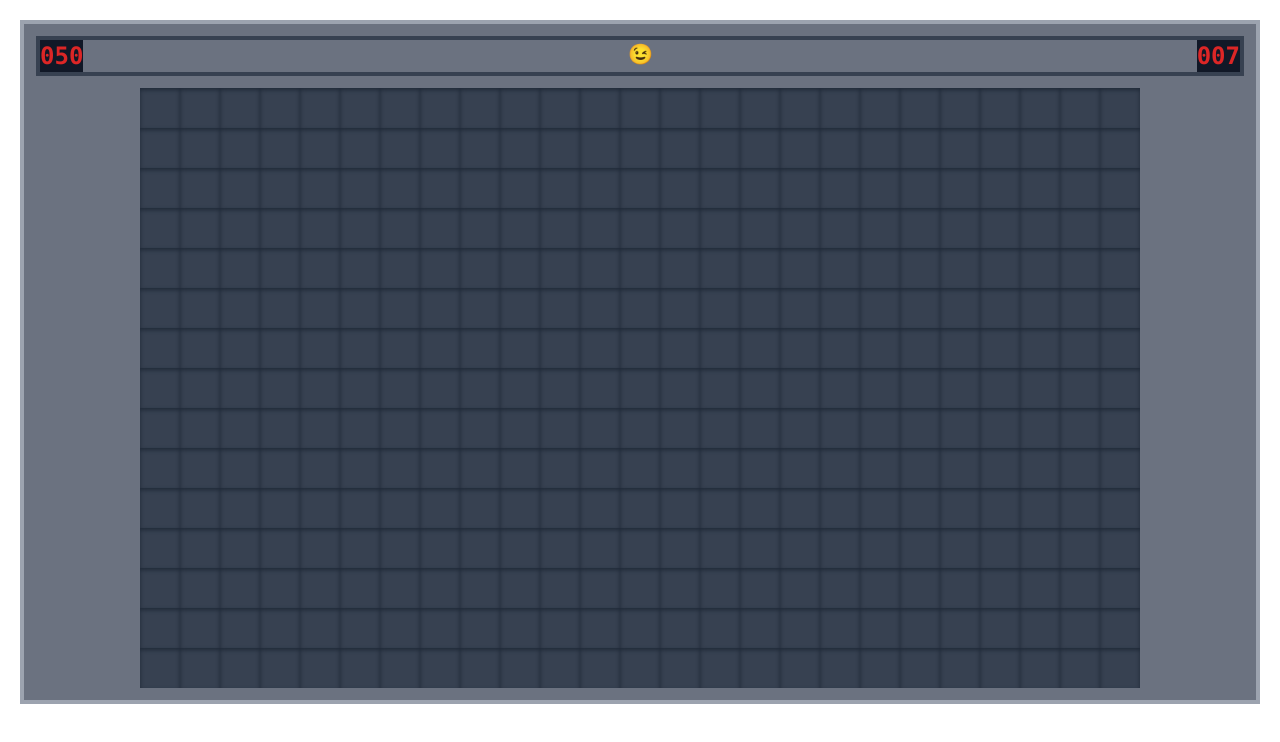
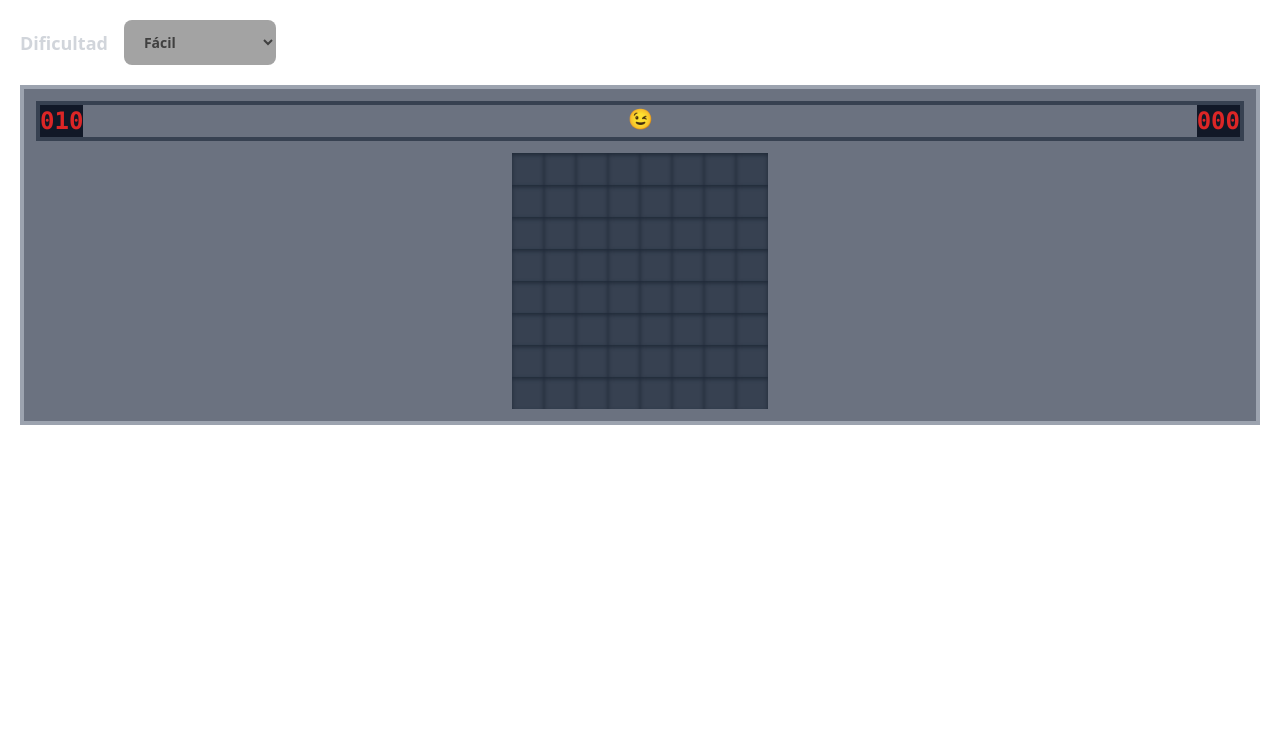
Before and after one commit to Blazmian/minesweeper, a React (Create React App) app: page / in a window 1280 px wide. Shown: the top 742 px of the page. Built offline with nearby package versions, Linux system fonts and the light colour scheme.

Commit message:
Now adjacents cells opens automatically and timer is now functional

```diff
--- a/src/App.js
+++ b/src/App.js
@@ -7,14 +7,58 @@ import Grid from "./components/Grid";
 
 const App = () => {
 
-  const [mines, setMines] = useState(50);
-  const [minesRemaining, setMinesRemaining] = useState(50);
-  const [cols, setCols] = useState(25);
-  const [rows, setRows] = useState(15);
+  const [difficulty, setDifficulty] = useState("Fácil");
+  const [mines, setMines] = useState(10);
+  const [minesRemaining, setMinesRemaining] = useState(10);
+  const [cols, setCols] = useState(8);
+  const [rows, setRows] = useState(8);
   const [grid, setGrid] = useState(GenerateMinesweeperGrid(rows, cols, mines));
+  const [gameInitialized, setGameInitialized] = useState(false);
+  const [gameOver, setGameOver] = useState(false);
+
+  const difficultyOptions = ["Fácil", "Intermedio", "Experto"]
+
+  const handleDifficultyChange = (e) => {
+    setGameInitialized(false);
+    setGameOver(false);
+    const selectedDifficulty = e.target.value;
+    setDifficulty(selectedDifficulty);
+
+    const settings = getDifficultySettings(selectedDifficulty);
+    setRows(settings.rows);
+    setCols(settings.cols);
+    setMines(settings.mines);
+    setGrid(GenerateMinesweeperGrid(settings.rows, settings.cols, settings.mines));
+    setMinesRemaining(settings.mines);
+  };
+
+  const getDifficultySettings = (difficulty) => {
+    switch (difficulty) {
+      case "Fácil":
+        return { rows: 8, cols: 8, mines: 10 };
+      case "Intermedio":
+        return { rows: 16, cols: 16, mines: 40 };
+      case "Experto":
+        return { rows: 16, cols: 33, mines: 99 };
+      default:
+        return { rows: 8, cols: 8, mines: 10 };
+    }
+  };
 
   return (
     <div className="w-full h-screen bg-white dark:bg-gray-700 p-5">
+      <div className="mb-5 flex items-center space-x-4">
+        <p className="text-lg font-semibold text-gray-300 mb-0">Dificultad</p>
+        <select
+          className="py-3 px-4 pe-9 border-transparent rounded-lg font-semibold text-sm bg-neutral-400 text-neutral-700 focus:ring-neutral-600"
+          value={difficulty}
+          onChange={(e) => handleDifficultyChange(e)}
+        >
+          {difficultyOptions.map(option => (
+            <option key={option}>{option}</option>
+          ))}
+        </select>
+      </div>
       <div className="bg-gray-500 p-3 border-4 border-gray-400">
         <div className="border-4 border-gray-700 flex justify-between mb-3">
           <TextController>
@@ -29,11 +73,13 @@ const App = () => {
           <TextController>
             <Timer
               className="text-2xl font-bold font-mono select-none text-red-600 m-0"
+              started={gameInitialized}
+              gameOver={gameOver}
             />
           </TextController>
         </div>
         <div className="flex justify-center">
-          <Grid {...{ grid, setGrid, setMinesRemaining }} />
+          <Grid {...{ grid, setGrid, setMinesRemaining, gameInitialized, setGameInitialized, gameOver, setGameOver }} />
         </div>
       </div>
     </div>
--- a/src/components/Cell.jsx
+++ b/src/components/Cell.jsx
@@ -1,6 +1,6 @@
 const Cell = ({ open, flagged, mine, adjacentMines, onClick, onRightClick }) => {
 
-    const cellClass = `h-10 w-10 transition-all duration-150 shadow-inner flex items-center justify-center shadow-gray-800 text-xl cursor-default ${flagged
+    const cellClass = `h-8 w-8 transition-all duration-150 shadow-inner flex items-center justify-center shadow-gray-800  cursor-default ${flagged
         ? "bg-gray-700"
         : open
             ? mine
--- a/src/components/Grid.jsx
+++ b/src/components/Grid.jsx
@@ -1,13 +1,47 @@
 import Cell from "./Cell";
 
-const Grid = ({ grid, setGrid, setMinesRemaining }) => {
+const Grid = ({ grid, setGrid, setMinesRemaining, gameInitialized, setGameInitialized, gameOver, setGameOver }) => {
+
+    const openAdjacentCells = (grid, row, col, visited) => {
+        const offsets = [
+            [-1, -1], [-1, 0], [-1, 1],  // Top row
+            [0, -1], [0, 1],   // Current row (left, right)
+            [1, -1], [1, 0], [1, 1],     // Bottom row
+        ];
+
+        for (const [rowOffset, colOffset] of offsets) {
+            const newRow = row + rowOffset;
+            const newCol = col + colOffset;
+
+            if (
+                newRow >= 0 &&
+                newRow < grid.length &&
+                newCol >= 0 &&
+                newCol < grid[0].length &&
+                !visited[`${newRow}-${newCol}`] &&
+                !grid[newRow][newCol].open
+            ) {
+                grid[newRow][newCol].open = true;
+                visited[`${newRow}-${newCol}`] = true;
+
+                if (grid[newRow][newCol].adjacentMines === 0) openAdjacentCells(grid, newRow, newCol, visited);
+            }
+        }
+    };
 
     const openCell = (row, col) => {
-        if (grid[row][col].flagged) return;
+        if (!gameInitialized) setGameInitialized(true);
+        if (gameOver || grid[row][col].flagged) return;
         const newGrid = [...grid];
         newGrid[row][col].open = true;
 
-        if (newGrid[row][col].mine) alert("Boom! Has perdido.");
+        if (newGrid[row][col].mine) {
+            setGameOver(true);
+            alert("Boom! Has perdido.");
+        } else if (newGrid[row][col].adjacentMines === 0) {
+            const visited = {};
+            openAdjacentCells(newGrid, row, col, visited);
+        }
         setGrid(newGrid);
     };
 
--- a/src/components/Timer.jsx
+++ b/src/components/Timer.jsx
@@ -1,11 +1,13 @@
 import { useEffect, useRef, useState } from "react";
 
-const Timer = ({ className = "", style }) => {
+const Timer = ({ className = "", style, started, gameOver }) => {
     const [time, setTime] = useState(0);
     const maxTime = 999;
     const intervalRef = useRef(null);
 
     useEffect(() => {
+        if (started) {
+            if (gameOver) return () => clearInterval(intervalRef.current);
             if (time < maxTime) intervalRef.current = setInterval(() => {
                 setTime(prevTime => {
                     if (prevTime < maxTime) {
@@ -17,8 +19,11 @@ const Timer = ({ className = "", style }) => {
                 });
             }, 1000);
             return () => clearInterval(intervalRef.current);
+        } else {
+            setTime(0);
+        }
         // eslint-disable-next-line
-    }, []);
+    }, [started, gameOver]);
 
     const formattedTime = String(time).padStart(3, '0');
 
```
Lines whose indentation alone changed are shown as unchanged.
